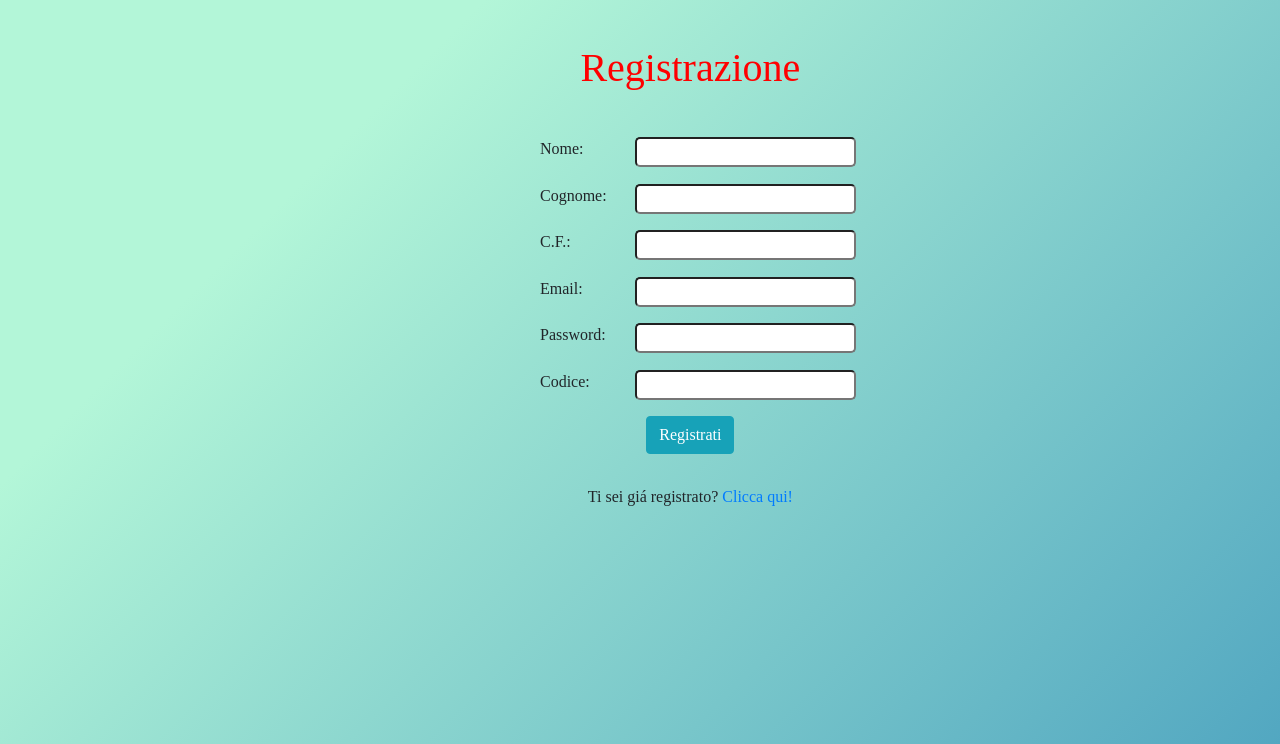
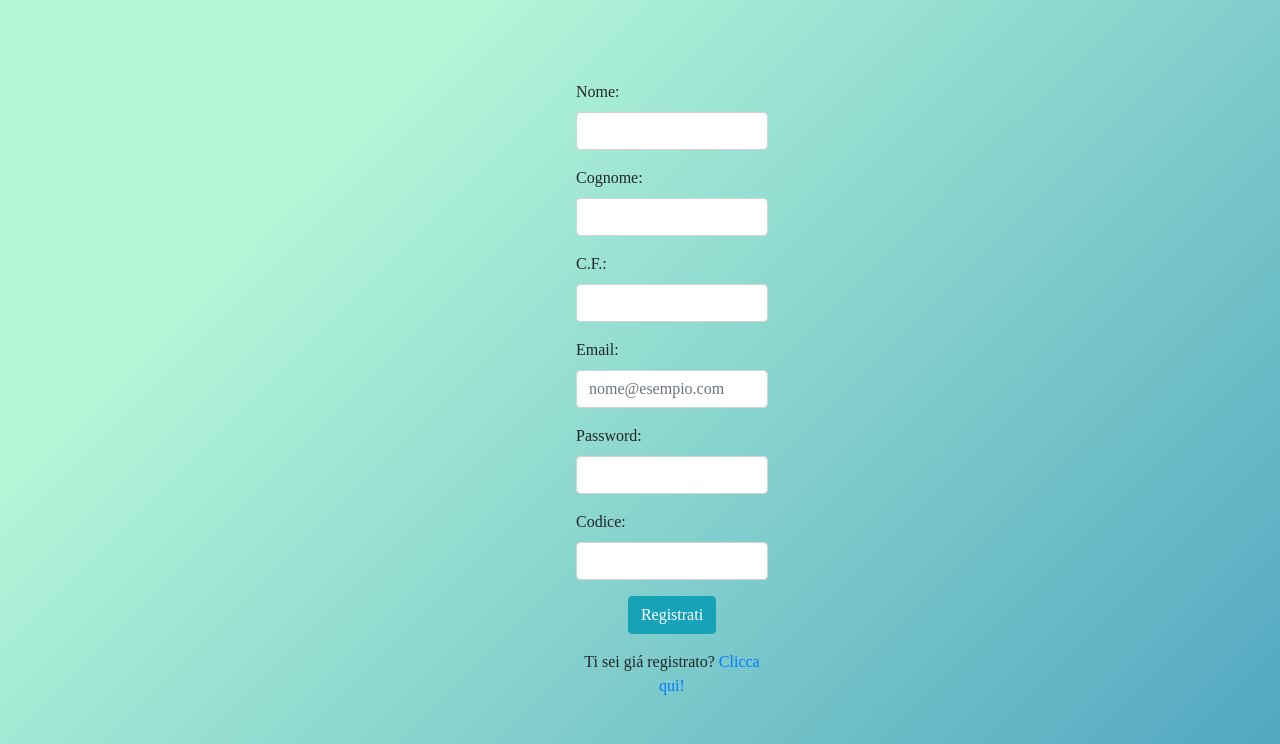
Before and after one commit to schenonec/ProjectWork5AI, a PHP site: page /registrazione.php in a window 1280 px wide. Shown: the part 56-800 px from the top of the page. Run offline with PHP 8.4, Linux system fonts and the light colour scheme.

Commit message:
Add files via upload

```diff
--- a/Votazioni/css/registrazione.css
+++ b/Votazioni/css/registrazione.css
@@ -15,30 +15,19 @@ div
     text-align: left;
     }
 
-h1
-	{
-    color:red;
-    text-align: center;
-    margin-bottom: 15%;
+@media (min-width: 1000px) {
+    .exactCenter {
+        max-width: 15%;
+        position: fixed;
+        top: 25%;
+        left: 50%;
+        margin-top: -5vw;
+        margin-left: -5vw;
     }
+}
 
-.exactCenter
-	  {
-      max-width: 25%;
-      position: fixed;
-      top: 25%;
-      left: 50%;
-	  margin-top: -100px;
-      margin-left: -100px;
-      }
-
-label
-	{
-    text-align: left;
+@media (max-width: 1000px) {
+    .exactCenter {
+        margin-top: 15vw;
     }
-
-input
-	{
-    border-radius:5px;
-    margin-bottom: 5%;
-    }
+}
--- a/Votazioni/dimenticatoPasswd.php
+++ b/Votazioni/dimenticatoPasswd.php
@@ -11,6 +11,7 @@
     <script src="https://stackpath.bootstrapcdn.com/bootstrap/4.4.1/js/bootstrap.min.js" integrity="sha384-wfSDF2E50Y2D1uUdj0O3uMBJnjuUD4Ih7YwaYd1iqfktj0Uod8GCExl3Og8ifwB6" crossorigin="anonymous"></script>
     <link rel="stylesheet" type="text/css" href="css/accesso.css"/>
   </head>
+
   <body class="container-fluid back">
   	<nav class="navbar navbar-expand-lg navbar-light bg-light fixed-top">
       <a class="navbar-brand" href="#">Sito votazioni</a>
@@ -25,6 +26,7 @@
         </ul>
       </div>
     </nav>
+
     <div class="text-center exactCenter">
       <h1 class="col-sm">Modifica la tua password:</h1>
       <form method="POST" action="#">
@@ -33,6 +35,7 @@
           <input class="btn btn-info" type="submit" name="cambiaPassword" value="Cambia Password">
       </form>
      </div>
+
     <?php
     if(isset($_POST["cambiaPassword"]))
     	{
--- a/Votazioni/registrazione.php
+++ b/Votazioni/registrazione.php
@@ -8,6 +8,7 @@
     <script src="https://stackpath.bootstrapcdn.com/bootstrap/4.4.1/js/bootstrap.min.js" integrity="sha384-wfSDF2E50Y2D1uUdj0O3uMBJnjuUD4Ih7YwaYd1iqfktj0Uod8GCExl3Og8ifwB6" crossorigin="anonymous"></script>
     <link rel="stylesheet" type="text/css" href="css/registrazione.css"/>
   </head>
+
   <body class="container-fluid back">
   	<nav class="navbar navbar-expand-lg navbar-light bg-light fixed-top">
       <a class="navbar-brand" href="#">Sito votazioni</a>
@@ -21,20 +22,39 @@
           </li>
         </ul>
       </div>
+
     </nav>
-    <div class="text-center exactCenter">
-      <h1 class="col-sm">Registrazione</h1>
-      <form method="POST" action="#">
-          <span class="row"><label class="col-xl-4">Nome:</label><br><input class="col-xl-8" type="text" name="nome" required><br></span>
-          <span class="row"><label class="col-xl-4">Cognome:</label><br><input class="col-xl-8" type="text" name="cognome" required><br></span>
-          <span class="row"><label class="col-xl-4">C.F.:</label><br><input class="col-xl-8" type="text" name="CF" required><br></span>
-          <span class="row"><label class="col-xl-4">Email:</label><br><input class="col-xl-8" type="text" name="email" required><br></span>
-          <span class="row"><label class="col-xl-4">Password:</label><br><input class="col-xl-8" type="password" name="password" required><br></span>
-          <span class="row"><label class="col-xl-4">Codice:</label><br><input class="col-xl-8" type="password" name="codice" required><br></span>
-          <input class="btn btn-info" type="submit" name="registrati" value="Registrati"><br>
-       </form>
+     <div class="text-center exactCenter">
+        <form method="POST" action="#">
+            <div class="form-group">
+              <label for="Nome">Nome:</label>
+              <input type="text" class="form-control" id="Nome" name="nome" required>
+            </div>
+            <div class="form-group">
+              <label for="Cognome">Cognome:</label>
+              <input type="text" class="form-control" id="Cognome" name="cognome" required>
+            </div>
+            <div class="form-group">
+              <label for="C.F.">C.F.:</label>
+              <input type="text" class="form-control" id="C.F." name="CF" required>
+            </div>
+            <div class="form-group">
+              <label for="Email">Email:</label>
+              <input type="email" class="form-control" id="Email" name="email" placeholder="nome@esempio.com" required>
+            </div>
+             <div class="form-group">
+              <label for="pwd">Password:</label>
+              <input type="password" class="form-control" id="pwd" name="password" required>
+            </div>
+            <div class="form-group">
+              <label for="Codice">Codice:</label>
+              <input type="text" class="form-control" id="Codice" name="codice" required>
+            </div>
+            <input class="btn btn-info" type="submit" name="registrati" value="Registrati">
+        </form>
        <p>Ti sei giá registrato? <a href="accesso.php">Clicca qui!</a></p>
     </div>
+
     <?php
     if(isset($_POST["registrati"]))
       {
```
Also changed, not shown: Votazioni/accesso.php (+16 -6 lines), Votazioni/css/accesso.css (+17 -30 lines), Votazioni/js/jqueries.js (added, +12 -0 lines), Votazioni/paginaUtente.php (+116 -10 lines), Votazioni/prova.html (added, +23 -0 lines).
